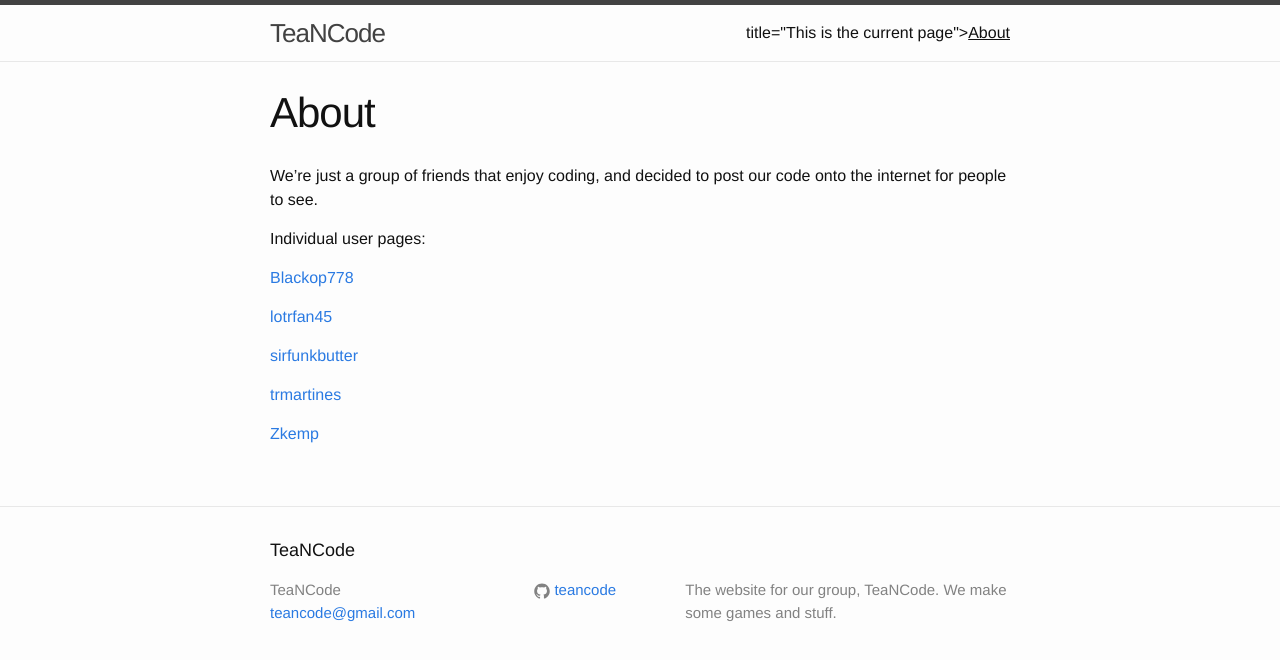
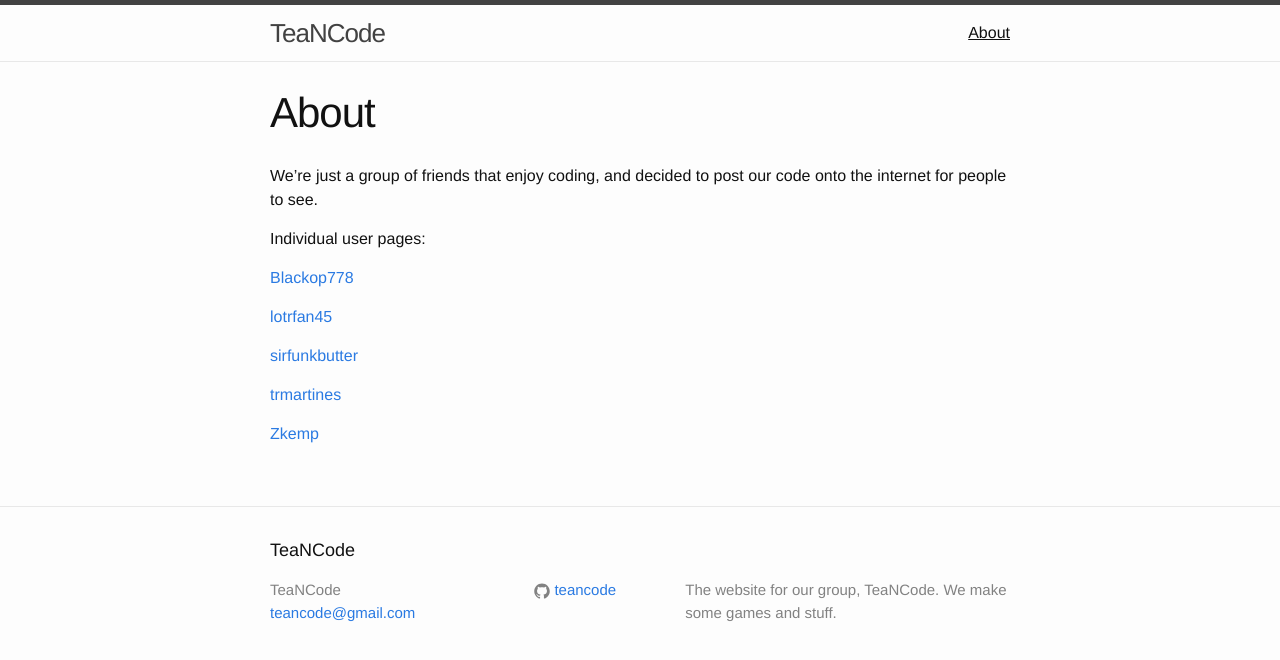
Before and after one commit to TeaNCode/TeaNCode.github.io, a Jekyll site: the page built from about/index.md, in a window 1280 px wide. Shown: the top 660 px of the page. Built offline with Jekyll 4.4.1, drawn with Linux system fonts in a browser that asks for light colours.

Commit message:
Fine. Have it your way
The About page url is now /about/ :I

```diff
--- a/_includes/header.html
+++ b/_includes/header.html
@@ -15,8 +15,8 @@
 
       <div class="trigger">
 
-		{% if page.url == "/about" %}
-            <span>title="This is the current page"><u>About</u></span>
+		{% if page.url == "/about/" %}
+            <u>About</u>
         {% else %}
             <a class="page-link" href="{{ "/about" }}">{{ "About" }}</a>
         {% endif %}
--- a/about/index.md
+++ b/about/index.md
@@ -1,7 +1,7 @@
 ---
 layout: page
 title: About
-permalink: /about
+permalink: /about/
 ---
 
 We're just a group of friends that enjoy coding, and decided to post our code onto the internet for people to see.
```
Also changed, not shown: about/blackop778/index.md (line endings or trailing spaces), about/lotrfan45/index.md (line endings or trailing spaces), games/index.md (line endings or trailing spaces).
